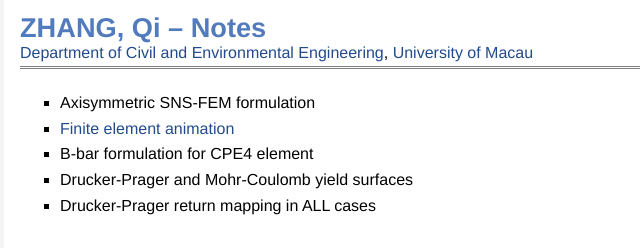
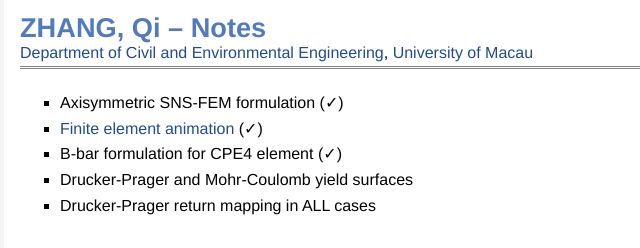
Before and after one commit to KeyJONE/keyjone.github.io, a plain HTML site: page docs/notes.html in a window 1280 px wide. Shown: the top 248 px of the page, 162-802 px from the left. Drawn offline with Linux system fonts and the light colour scheme.

Commit message:
Add check marks to three Notes entries

```diff
--- a/docs/notes.html
+++ b/docs/notes.html
@@ -28,13 +28,13 @@
 </div>
 </div>
 <ul>
-<li><p>Axisymmetric SNS-FEM formulation
+<li><p>Axisymmetric SNS-FEM formulation (✓)
 </p>
 </li>
-<li><p><a href="notes/finite-element-animation.html" target="_blank" rel="noopener noreferrer">Finite element animation</a>
+<li><p><a href="notes/finite-element-animation.html" target="_blank" rel="noopener noreferrer">Finite element animation</a> (✓)
 </p>
 </li>
-<li><p>B-bar formulation for CPE4 element
+<li><p>B-bar formulation for CPE4 element (✓)
 </p>
 </li>
 <li><p>Drucker-Prager and Mohr-Coulomb yield surfaces
```
Also changed, not shown: 1 other file.
